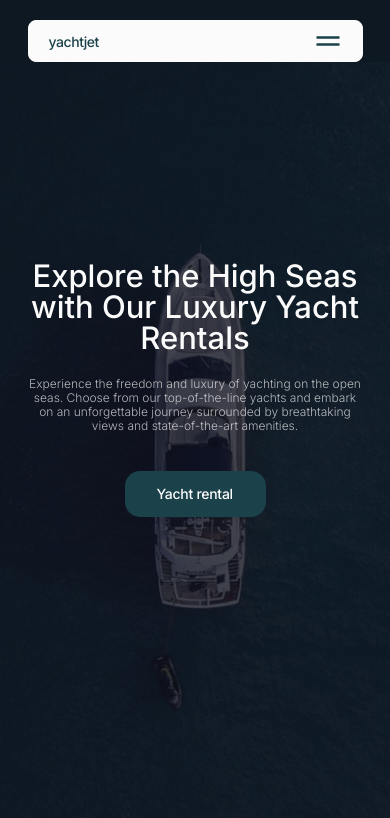
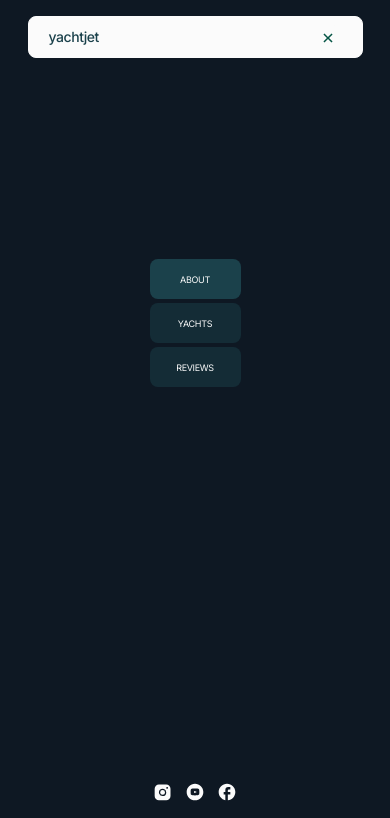
Before and after one commit to GoitStudentsWorks/117_html_css_Aleksandr-Prodan, a website built with Vite: page src/index.html in a window 390 px wide. Both pictures are taken after a click on the button 327 px from the left and 41 px from the top of the page. Shown: the top 818 px of the page. Built offline with nearby package versions, Linux system fonts and the light colour scheme.

Commit message:
Add menu.js

```diff
--- a/src/index.html
+++ b/src/index.html
@@ -41,5 +41,7 @@
       <load src="./partials/footer.html" />
     </footer>
     <load src="./partials/modal.html" />
+
+    <script type="module" src="./main.js"></script>
   </body>
 </html>
--- /dev/null
+++ b/src/js/menu.js
@@ -0,0 +1,18 @@
+(() => {
+  const refs = {
+    // Додати атрибут data-modal-open на кнопку відкриття
+    openModalBtn: document.querySelector('[data-modal-open]'),
+    // Додати атрибут data-modal-close на кнопку закриття
+    closeModalBtn: document.querySelector('[data-modal-close]'),
+    // Додати атрибут data-modal на бекдроп модалки
+    modal: document.querySelector('[data-modal]'),
+  };
+
+  refs.openModalBtn.addEventListener('click', toggleModal);
+  refs.closeModalBtn.addEventListener('click', toggleModal);
+
+  function toggleModal() {
+    // is-open це клас який буде додаватися/забиратися на бекдроп при натисканні на кнопки
+    refs.modal.classList.toggle('is-open');
+  }
+})();
--- a/src/main.js
+++ b/src/main.js
@@ -0,0 +1 @@
+import './js/menu.js';
--- a/src/partials/header.html
+++ b/src/partials/header.html
@@ -49,7 +49,7 @@
         </a>
       </li>
     </ul>
-    <button class="burger-menu" type="button">
+    <button class="burger-menu" type="button" data-modal-open>
       <svg class="burger-icon" width="28" height="28">
         <use href="./img/sprite.svg#mob-menu"></use>
       </svg>
--- a/src/partials/modal.html
+++ b/src/partials/modal.html
@@ -1,8 +1,8 @@
-<section class="modal-overlay (is-open)">
+<section class="modal-overlay" data-modal>
   <div class="container mobile-menu-container">
     <div class="modal">
       <p class="modal-text">yachtjet</p>
-      <button class="modal-btn" type="button">
+      <button class="modal-btn" type="button" data-modal-close>
         <svg width="16" height="16" class="modal-svg">
           <use href="/img/sprite.svg#close"></use>
         </svg>
```
